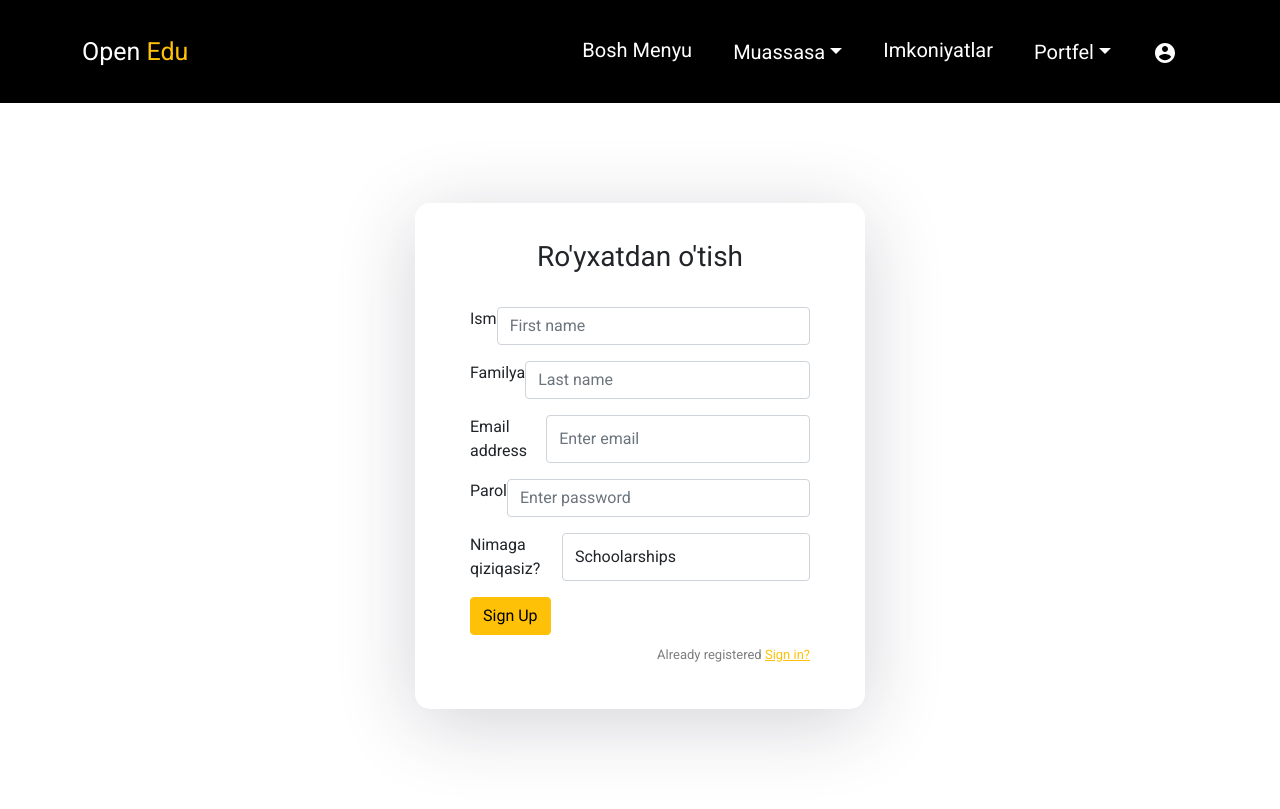
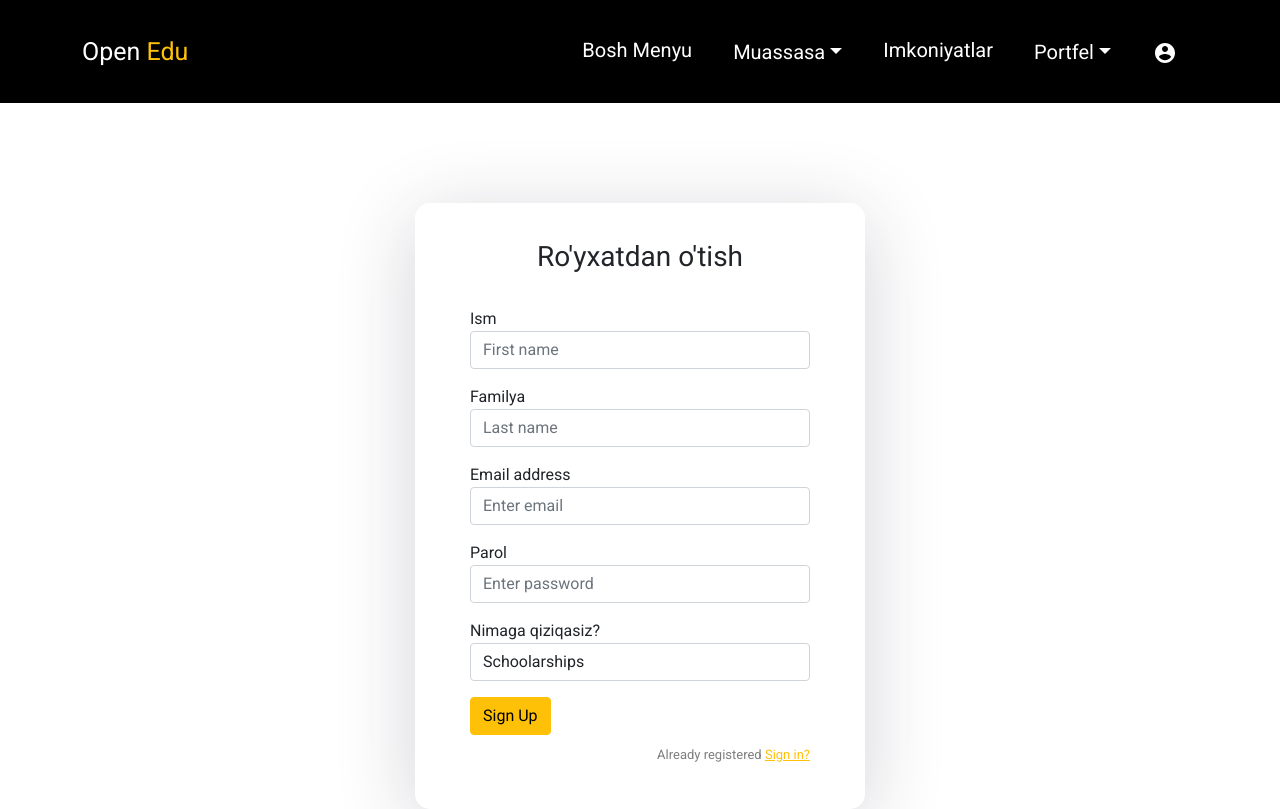
Before and after one commit to emotifs/open-edu, a React (Create React App) app: page /sign-up in a window 1280 px wide. Built offline with nearby package versions, Linux system fonts and the light colour scheme.

Commit message:
changed some texts

```diff
--- a/src/user/LogIn.js
+++ b/src/user/LogIn.js
@@ -13,17 +13,17 @@ function LogIn() {
              <form>
                 <h3>Sign In</h3>
 
-                <div className="form-group my-3">
+                <div className="my-3">
                     <label>Email address</label>
                     <input type="email" className="form-control" placeholder="Enter email" />
                 </div>
 
-                <div className="form-group my-3">
+                <div className="my-3">
                     <label>Password</label>
                     <input type="password" className="form-control" placeholder="Enter password" />
                 </div>
 
-                <div className="form-group my-3">
+                <div className="my-3">
                     <div className="custom-control custom-checkbox">
                         <input type="checkbox" className="custom-control-input" id="customCheck1" />
                         <label className="custom-control-label" htmlFor="customCheck1"> &nbsp;Remember me</label>
--- a/src/user/SignUp.js
+++ b/src/user/SignUp.js
@@ -14,27 +14,27 @@ function SignUp() {
                <form>
                 <h3>Ro'yxatdan o'tish</h3>
 
-                <div className="form-group my-3">
+                <div className=" my-3">
                     <label>Ism</label>
                     <input type="text" className="form-control" placeholder="First name" />
                 </div>
 
-                <div className="form-group my-3">
+                <div className=" my-3">
                     <label>Familya</label>
                     <input type="text" className="form-control" placeholder="Last name" />
                 </div>
 
-                <div className="form-group my-3">
+                <div className=" my-3">
                     <label>Email address</label>
                     <input type="email" className="form-control" placeholder="Enter email" />
                 </div>
 
-                <div className="form-group my-3">
+                <div className="my-3">
                     <label>Parol</label>
                     <input type="password" className="form-control" placeholder="Enter password" />
                 </div>
 
-                <div className="form-group my-3">
+                <div className=" my-3">
                     <label>Nimaga qiziqasiz?</label>
                     <select name="roads" id="roads" className="form-control">
                          <option value="schoolarships">Schoolarships</option>
```
